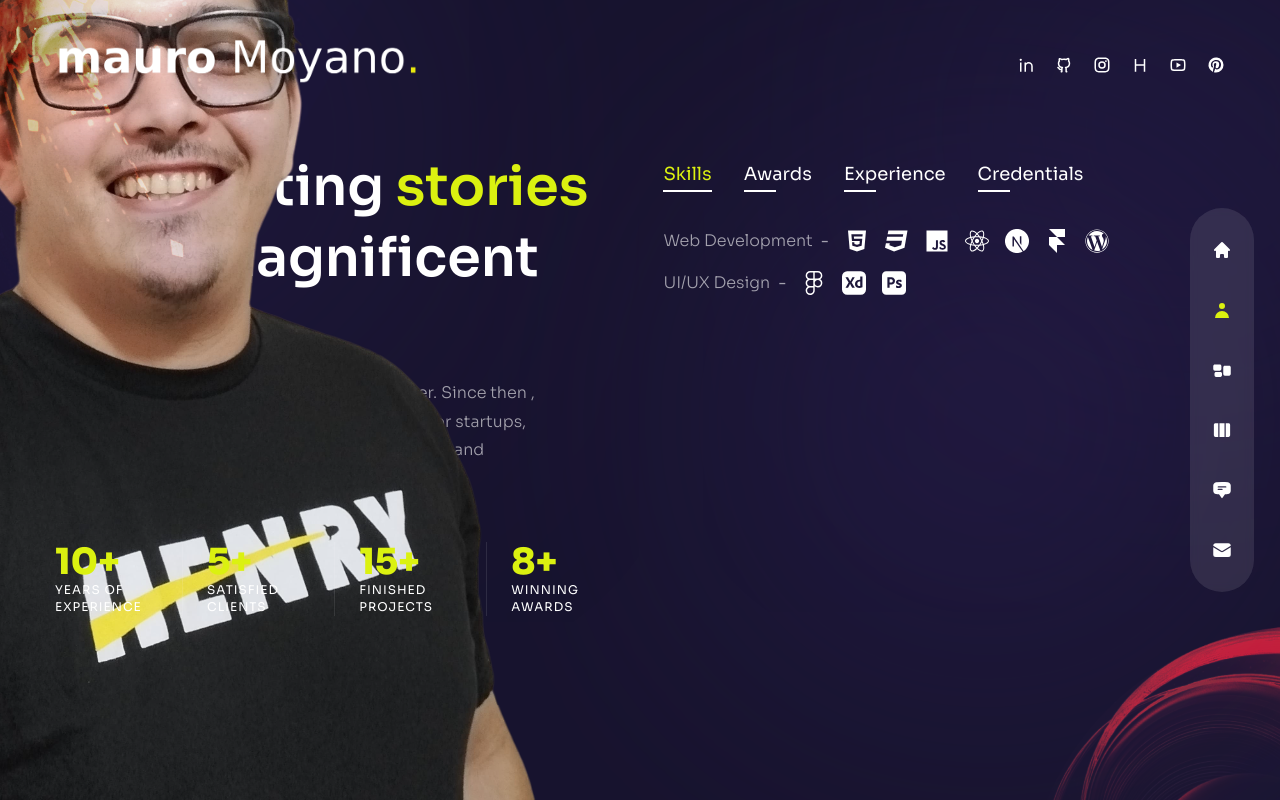
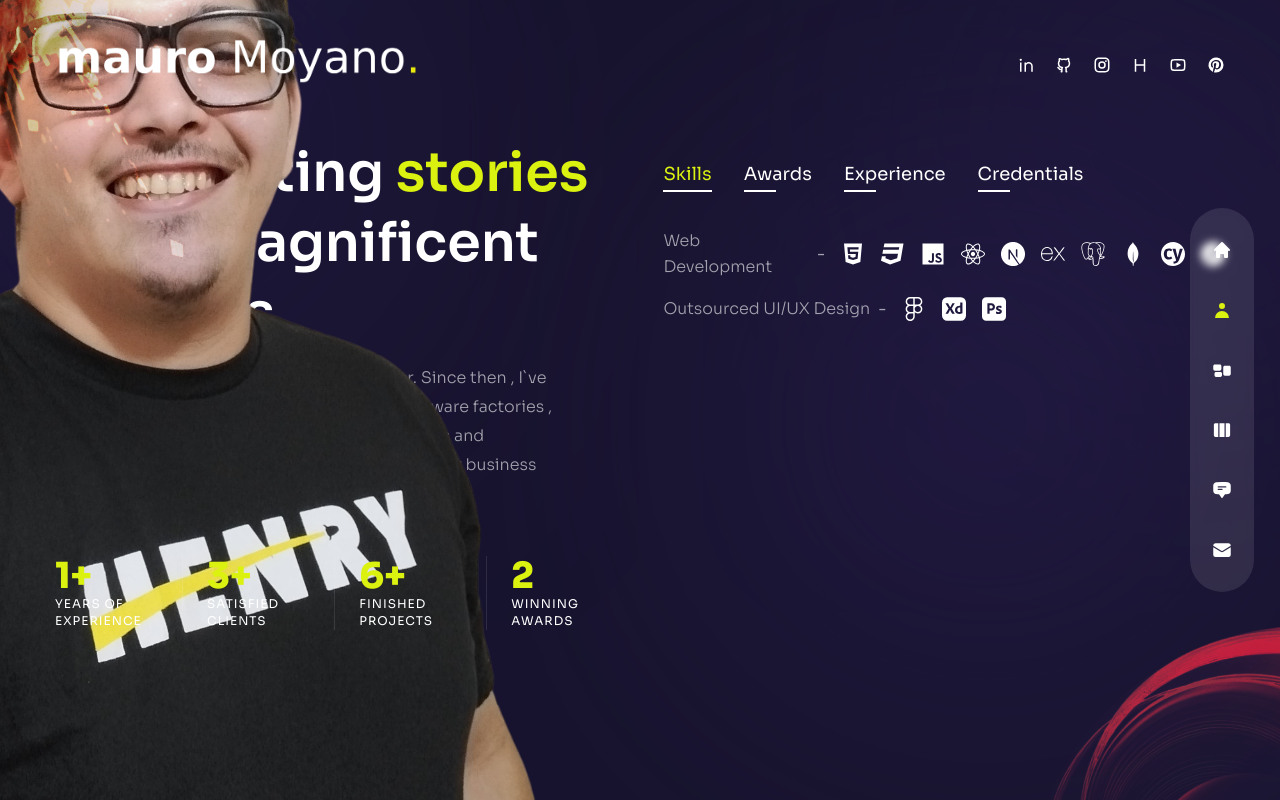
Before and after one commit to MauroMoyano/portfolioDynamic, a Next.js app: page /about in a window 1280 px wide. Built offline with nearby package versions, Linux system fonts and the light colour scheme.

Commit message:
adding data of me in about

```diff
--- a/pages/about/index.js
+++ b/pages/about/index.js
@@ -14,8 +14,14 @@ import {
 import {
   SiAdobephotoshop,
   SiAdobexd,
-  SiFramer,
+  SiExpress,
+  SiDocker,
   SiNextdotjs,
+  SiPostgresql,
+  SiMongodb,
+  SiCypress,
+  SiPostman,
+
 } from "react-icons/si";
 
 // about data
@@ -31,12 +37,15 @@ export const aboutData = [
           <FaJs />,
           <FaReact />,
           <SiNextdotjs />,
-          <SiFramer />,
-          <FaWordpress />,
+          <SiExpress />,
+          <SiPostgresql />,
+          <SiMongodb />,
+          <SiCypress />,
+          <SiPostman />,
         ],
       },
       {
-        title: "UI/UX Design",
+        title: "Outsourced UI/UX Design",
         icons: [<FaFigma />, <SiAdobexd />, <SiAdobephotoshop />],
       },
     ],
@@ -45,12 +54,12 @@ export const aboutData = [
     title: "awards",
     info: [
       {
-        title: "Webby Awards - Honoree",
-        stage: "2011 - 2012",
+        title: "Henry of Year",
+        stage: "2023-2024",
       },
       {
-        title: "Adobe Design Achievement Awards - Finalist",
-        stage: "2009 - 2010",
+        title: "The best project in my cohort - Emprendar",
+        stage: "2022 - 2023",
       },
     ],
   },
@@ -58,16 +67,16 @@ export const aboutData = [
     title: "experience",
     info: [
       {
-        title: "UX/UI Designer - XYZ Company",
-        stage: "2012 - 2023",
+        title: "Full Stack Web Developer - Freelancer",
+        stage: "2023 - 2024",
       },
       {
-        title: "Web Developer - ABC Agency",
-        stage: "2010 - 2012",
+        title: "QA Analyst - Henry",
+        stage: "2023 - 2024",
       },
       {
-        title: "Intern - DEF Corporation",
-        stage: "2008 - 2010",
+        title: "Teaching Assistant for Python Data Analytics - Bedu",
+        stage: "2023 - 2024",
       },
     ],
   },
@@ -75,16 +84,16 @@ export const aboutData = [
     title: "credentials",
     info: [
       {
-        title: "Web Development - ABC University, LA, CA",
-        stage: "2011",
+        title: "Full Stack Web Developer - Henry",
+        stage: "2022",
       },
       {
-        title: "Computer Science Diploma - AV Technical Institute",
-        stage: "2009",
+        title: "Data Analytics Diploma - Henry",
+        stage: "2023",
       },
       {
-        title: "Certified Graphic Designer - ABC Institute, Los Angeles, CA",
-        stage: "2006",
+        title: "Certified in Microservices with Node.js and Docker - Henry",
+        stage: "2023",
       },
     ],
   },
@@ -138,9 +147,9 @@ const About = () => {
             exit="hidden"
             className="max-w-[500px] mx-auto xl:mx-0 mb-6 xl:mb-12 px-2 xl:px-0"
           >
-            10 years ago, I began freelancing as a developer. Since then , I`ve
-            done remote work for agencies, consulted for startups, and
-            collaborated on digital products for business and consumer use.
+            1 year ago, I began freelancing as a developer. Since then , I`ve
+            done remote work for Henry, consulted for software factories , and
+            collaborated on digital products for business and consumer use.            collaborated on digital products for business and consumer use.
           </motion.p>
           {/* counters */}
           <motion.div
@@ -154,7 +163,7 @@ const About = () => {
               {/* experience */}
               <div className="relative flex-1 after:w-[1px] after:h-full after:bg-white/10 after:absolute after:top-0 after:right-0">
                 <div className="text-2xl xl:text-4xl font-extrabold text-accent">
-                  <Counter start={0} end={10} duration={5} delay={1} />+
+                  <Counter start={0} end={1} duration={5} delay={1} />+
                 </div>
                 <div className="text-xs uppercase tracking-[1px] leading-[1.4] max-[100px]">
                   Years of experience
@@ -163,7 +172,7 @@ const About = () => {
               {/* Clients */}
               <div className="relative flex-1 after:w-[1px] after:h-full after:bg-white/10 after:absolute after:top-0 after:right-0">
                 <div className="text-2xl xl:text-4xl font-extrabold text-accent">
-                  <Counter start={0} end={5} duration={5} delay={1} />+
+                  <Counter start={0} end={3} duration={5} delay={1} />+
                 </div>
                 <div className="text-xs uppercase tracking-[1px] leading-[1.4] max-[100px]">
                   Satisfied clients
@@ -172,7 +181,7 @@ const About = () => {
               {/* Finished projects */}
               <div className="relative flex-1 after:w-[1px] after:h-full after:bg-white/10 after:absolute after:top-0 after:right-0">
                 <div className="text-2xl xl:text-4xl font-extrabold text-accent">
-                  <Counter start={0} end={15} duration={5} delay={1} />+
+                  <Counter start={0} end={6} duration={5} delay={1} />+
                 </div>
                 <div className="text-xs uppercase tracking-[1px] leading-[1.4] max-[100px]">
                   Finished projects
@@ -181,7 +190,7 @@ const About = () => {
               {/* awards */}
               <div className="relative flex-1 ">
                 <div className="text-2xl xl:text-4xl font-extrabold text-accent">
-                  <Counter start={0} end={8} duration={5} delay={1} />+
+                  <Counter start={0} end={2} duration={5} delay={1} />
                 </div>
                 <div className="text-xs uppercase tracking-[1px] leading-[1.4] max-[100px]">
                   Winning awards
```
